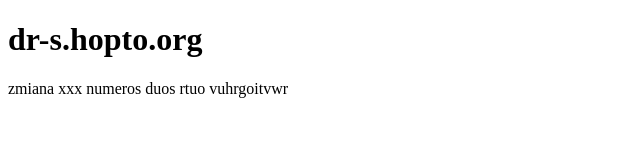
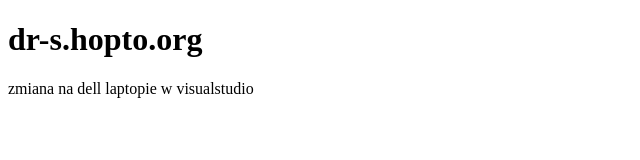
Before and after one commit to drs79/easyconcept.online, a plain HTML site: page index.html in a window 1280 px wide. Shown: the full height of the page, 0-640 px from the left. Drawn offline with Linux system fonts and the light colour scheme.

Commit message:
Update index.html

```diff
--- a/index.html
+++ b/index.html
@@ -2,6 +2,6 @@
 <html>
 <body>
 <h1>dr-s.hopto.org</h1>
-<p>zmiana xxx numeros duos rtuo vuhrgoitvwr</p>
+<p>zmiana na dell laptopie w visualstudio</p>
 </body>
 </html>
```
